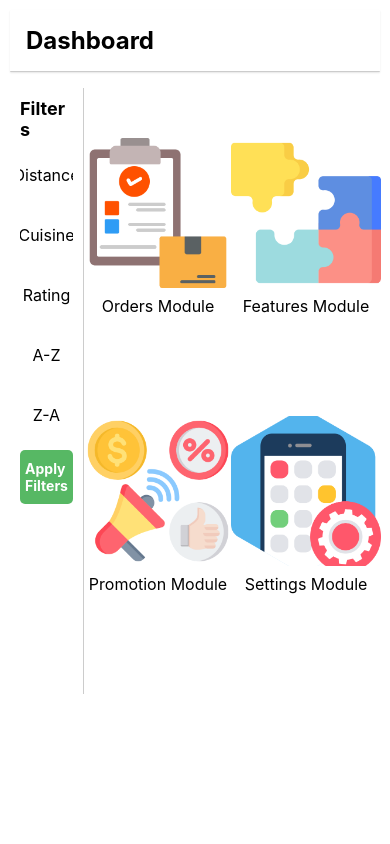
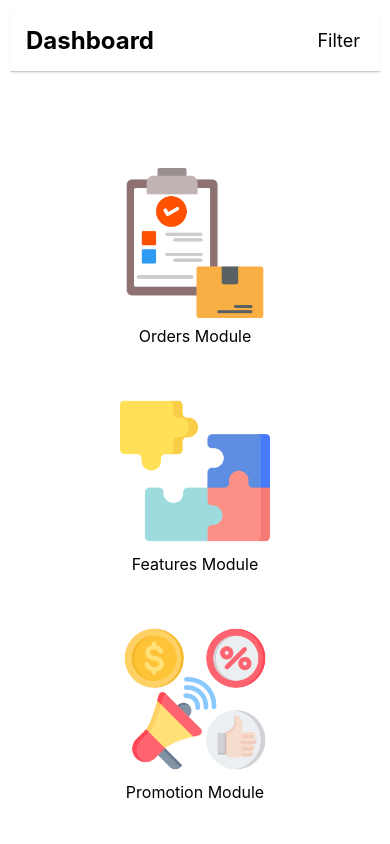
Before and after one commit to sangeethkumar/rnweb, a React Native app: screen /Dashboard in a window 390 px wide. Shown: the top 844 px of the page. Built offline with nearby package versions, Linux system fonts and the light colour scheme.

Commit message:
Clean up

```diff
--- a/src/MainModule/Navigations/AppNavigator.tsx
+++ b/src/MainModule/Navigations/AppNavigator.tsx
@@ -1,29 +1,29 @@
 import React from "react";
-import {createStackNavigator} from "@react-navigation/stack";
+import { createStackNavigator } from "@react-navigation/stack";
 import OrdersScreen from "../../OrdersModule/Screens/OrdersScreen";
 import DashboardScreen from "../Screens/DashboardScreen";
 import FeaturesScreen from "../../FeaturesModule/Screens/FeaturesScreen";
 import PromotionScreen from "../../PromotionModule/Screens/PromotionScreen";
 import SettingsScreen from "../../SettingsModule/Screens/SettingsScreen";
-import {useScreenModes} from "../ResponsiveUI/ResponsiveUI";
-import {MyResponsiveContext} from '../ResponsiveUI/ResponsiveUIContext';
+import { useScreenModes } from "../ResponsiveUI/ResponsiveUI";
+import { MyResponsiveContext } from "../ResponsiveUI/ResponsiveUIContext";
 
 const Stack = createStackNavigator();
 
 const AppNavigator: React.FC = () => {
-    const screenModes = useScreenModes();
+  const currentViewMode = useScreenModes();
 
   return (
-        <MyResponsiveContext.Provider value={screenModes}>
+    <MyResponsiveContext.Provider value={currentViewMode}>
       <Stack.Navigator
         initialRouteName="Dashboard"
-                screenOptions={{headerShown: false}}
+        screenOptions={{ headerShown: false }}
       >
-                <Stack.Screen name="Dashboard" component={DashboardScreen}/>
-                <Stack.Screen name="Orders" component={OrdersScreen}/>
-                <Stack.Screen name="Features" component={FeaturesScreen}/>
-                <Stack.Screen name="Promotion" component={PromotionScreen}/>
-                <Stack.Screen name="Settings" component={SettingsScreen}/>
+        <Stack.Screen name="Dashboard" component={DashboardScreen} />
+        <Stack.Screen name="Orders" component={OrdersScreen} />
+        <Stack.Screen name="Features" component={FeaturesScreen} />
+        <Stack.Screen name="Promotion" component={PromotionScreen} />
+        <Stack.Screen name="Settings" component={SettingsScreen} />
       </Stack.Navigator>
     </MyResponsiveContext.Provider>
   );
--- a/src/MainModule/ResponsiveUI/ResponsiveHelpers.tsx
+++ b/src/MainModule/ResponsiveUI/ResponsiveHelpers.tsx
@@ -1,68 +1,45 @@
-import {Dimensions} from "react-native";
-import {DIMENSION_MODES, LARGE_SCREEN_WIDTH, SMALL_SCREEN_WIDTH, TABLET_SCREEN_WIDTH,} from "./ResponsiveConstants";
-import {isWeb} from "../utils/AppHelper";
+import { Dimensions } from "react-native";
+import {
+  DIMENSION_MODES,
+  SMALL_SCREEN_WIDTH,
+  TABLET_SCREEN_WIDTH,
+} from "./ResponsiveConstants";
+import { isWeb } from "../utils/AppHelper";
 
 // Get the device width and height using Dimensions
-const {width: deviceWidth, height: deviceHeight} = Dimensions.get("window");
+const { width: deviceWidth, height: deviceHeight } = Dimensions.get("window");
 
 // Check if the device is in landscape mode
 export const isLandscapeDevice = deviceWidth >= deviceHeight;
-
-// Determine the device mode based on screen width
-export const getDeviceMode = () => {
-    if (isLandscapeDevice) {
-        return DIMENSION_MODES.IS_TABLET_LANDSCAPE_MODE;
-    }
-    if (deviceWidth > TABLET_SCREEN_WIDTH) {
-        return DIMENSION_MODES.IS_TABLET_PORTRAIT_MODE;
-    }
-    if (deviceWidth > SMALL_SCREEN_WIDTH) {
-        return DIMENSION_MODES.IS_MOBILE_MODE;
-    }
-    return DIMENSION_MODES.IS_WEB_MODE;
-};
 
 // Determine the dimension mode of the screen based on window dimensions
 export const getDimensionModeOfScreen = (window) => {
   if (!window || !window.width || !window.height) {
     // If window dimensions are not available, assume large screen mode
-        return DIMENSION_MODES.IS_WEB_MODE;
+    return DIMENSION_MODES.IS_LANDSCAPE_MODE;
   }
-
-    const {width: screenWidth, height: screenHeight} = window;
-
-    if (screenWidth > LARGE_SCREEN_WIDTH &&
-        screenWidth > screenHeight) {
-        return DIMENSION_MODES.IS_WEB_MODE;
+  const { width: screenWidth, height: screenHeight } = window;
+  if (screenWidth >= TABLET_SCREEN_WIDTH && screenWidth > screenHeight) {
+    return DIMENSION_MODES.IS_LANDSCAPE_MODE;
   }
-
-    if (screenWidth >= TABLET_SCREEN_WIDTH &&
-        screenWidth <= LARGE_SCREEN_WIDTH &&
-        screenWidth > screenHeight) {
-        return DIMENSION_MODES.IS_TABLET_LANDSCAPE_MODE;
-    }
-
-    if (screenWidth >= SMALL_SCREEN_WIDTH &&
+  if (
+    screenWidth >= SMALL_SCREEN_WIDTH &&
     screenWidth < TABLET_SCREEN_WIDTH &&
-        screenWidth < screenHeight) {
+    screenWidth < screenHeight
+  ) {
     return DIMENSION_MODES.IS_TABLET_PORTRAIT_MODE;
   }
-
   if (screenWidth < SMALL_SCREEN_WIDTH && screenWidth < screenHeight) {
     return DIMENSION_MODES.IS_MOBILE_MODE;
   }
 
-    // Default to large screen mode if no conditions are met
-    return DIMENSION_MODES.IS_WEB_MODE;
+  // Default to large screen mode if no conditions are met we can change if mobile if we want
+  return DIMENSION_MODES.IS_LANDSCAPE_MODE;
 };
 
-export const isLandscapeMode = (context) => {
+export const isLandscapeMode = (currentViewMode) => {
   if (!isWeb) {
     return isLandscapeDevice;
   }
-
-    const isLargeScreenMode = context?.isWebMode || false;
-    const isTabletLandscapeMode = context?.isTabletLandscapeMode || false;
-
-    return isLargeScreenMode || isTabletLandscapeMode;
+  return currentViewMode === DIMENSION_MODES.IS_LANDSCAPE_MODE || false;
 };
--- a/src/MainModule/ResponsiveUI/ResponsiveStyle.tsx
+++ b/src/MainModule/ResponsiveUI/ResponsiveStyle.tsx
@@ -1,71 +1,23 @@
-import {StyleSheet} from "react-native";
-import {isWeb} from "../utils/AppHelper";
+import { StyleSheet } from "react-native";
+import { DIMENSION_MODES } from "./ResponsiveConstants";
 
-const ResponsiveStyle = ({
-                             defaultStyle,
-                             tabletPortraitStyle,
-                             tabletLandscapeStyle,
-                             webStyle,
-                             webLargeScreenStyle,
-                             webTabletLandscapeStyle,
-                             webTabletPortraitStyle,
-                             webSmallScreenStyle,
-                         }, viewMode) => {
-    let styles = {
-        ...defaultStyle,
-    };
+const ResponsiveStyle = (
+  { landScapeStyle, tabletPortraitStyle, mobileStyle },
+  viewMode
+) => {
+  let styles;
+  switch (viewMode) {
+    case DIMENSION_MODES.IS_LANDSCAPE_MODE:
+      styles = { ...mobileStyle, ...landScapeStyle };
+      break;
+    case DIMENSION_MODES.IS_TABLET_PORTRAIT_MODE:
+      styles = { ...mobileStyle, ...tabletPortraitStyle };
+      break;
+    default:
+      styles = mobileStyle;
+  }
 
-    if (isWeb) {
-        styles = {
-            ...styles,
-            ...webStyle,
-        };
-
-        if (viewMode?.isWebMode) {
-            styles = {
-                ...styles,
-                ...webLargeScreenStyle,
-                ...tabletLandscapeStyle,
-                ...webTabletLandscapeStyle,
-            };
-        } else if (viewMode?.isTabletLandscapeMode) {
-            styles = {
-                ...styles,
-                ...tabletLandscapeStyle,
-                ...webTabletLandscapeStyle,
-            };
-        } else if (viewMode?.isTabletPortraitMode) {
-            styles = {
-                ...styles,
-                ...tabletPortraitStyle,
-                ...webTabletPortraitStyle,
-            };
-        } else if (viewMode?.isMobileMode) {
-            styles = {
-                ...styles,
-                ...webSmallScreenStyle,
-            };
-        }
-    } else {
-        if (viewMode?.isWebMode) {
-            styles = {
-                ...styles,
-                ...tabletLandscapeStyle,
-            };
-        } else if (viewMode?.isTabletPortraitMode) {
-            styles = {
-                ...styles,
-                tabletPortraitStyle,
-            };
-        } else if (viewMode?.isTabletLandscapeMode) {
-            styles = {
-                ...styles,
-                tabletLandscapeStyle,
-            };
-        }
-    }
-
-    return StyleSheet.create(styles);
-}
+  return StyleSheet.create(styles);
+};
 
 export default ResponsiveStyle;
--- a/src/MainModule/ResponsiveUI/ResponsiveUI.tsx
+++ b/src/MainModule/ResponsiveUI/ResponsiveUI.tsx
@@ -1,14 +1,13 @@
-import {Dimensions} from "react-native";
-import {useEffect, useMemo, useState} from "react";
-import {isWeb} from "../utils/AppHelper";
-import {getDeviceMode, getDimensionModeOfScreen} from "./ResponsiveHelpers";
-import {DIMENSION_MODES} from "./ResponsiveConstants";
+import { Dimensions } from "react-native";
+import { useEffect, useMemo, useState } from "react";
+import { isWeb } from "../utils/AppHelper";
+import { getDimensionModeOfScreen } from "./ResponsiveHelpers";
 
 const deviceWindow = Dimensions.get("window");
 const initialMode = getDimensionModeOfScreen(deviceWindow);
 
 export function useScreenModes() {
-    const [currentMode, setCurrentMode] = useState(initialMode);
+  const [currentViewMode, setCurrentViewMode] = useState(initialMode);
 
   useEffect(() => {
     let deviceEventListener = null;
@@ -30,20 +29,10 @@ export function useScreenModes() {
       const mode = getDimensionModeOfScreen(data.window);
       console.log("mode:", mode);
       if (mode) {
-                setCurrentMode(mode);
+        setCurrentViewMode(mode);
       }
     }
   };
 
-    return useMemo(() => {
-        let deviceMode = isWeb ? currentMode : getDeviceMode();
-        return {
-            isWebMode: deviceMode === DIMENSION_MODES.IS_WEB_MODE,
-            isTabletLandscapeMode:
-                deviceMode === DIMENSION_MODES.IS_TABLET_LANDSCAPE_MODE,
-            isTabletPortraitMode:
-                deviceMode === DIMENSION_MODES.IS_TABLET_PORTRAIT_MODE,
-            isMobileMode: deviceMode === DIMENSION_MODES.IS_MOBILE_MODE,
-        };
-    }, [currentMode]);
+  return currentViewMode;
 }
--- a/src/MainModule/ResponsiveUI/ResponsiveUIContext.tsx
+++ b/src/MainModule/ResponsiveUI/ResponsiveUIContext.tsx
@@ -1,15 +1,12 @@
-import React, {useContext} from "react";
+import React, { useContext } from "react";
 import ResponsiveStyle from "./ResponsiveStyle";
+import { DIMENSION_MODES } from "./ResponsiveConstants";
 
-export const INITIAL_MODES = {
-    isWebMode: false,
-    isTabletLandscapeMode: false,
-    isTabletPortraitMode: false,
-    isMobileMode: false,
-};
-export const MyResponsiveContext = React.createContext(INITIAL_MODES);
+export const MyResponsiveContext = React.createContext(
+  DIMENSION_MODES.IS_LANDSCAPE_MODE
+);
 
 export default function useResponsiveStyle(style) {
-    const mode = useContext(MyResponsiveContext);
-    return ResponsiveStyle(style, mode);
+  const currentViewMode = useContext(MyResponsiveContext);
+  return ResponsiveStyle(style, currentViewMode);
 }
--- a/src/MainModule/Screens/DashboardScreen.tsx
+++ b/src/MainModule/Screens/DashboardScreen.tsx
@@ -14,7 +14,7 @@ interface IDashboardScreen {
 
 const DashboardScreen: React.FC = ({ navigation }: IDashboardScreen) => {
   const styles = useResponsiveStyle(dashboardStyles);
-  const mode = useContext(MyResponsiveContext);
+  const currentViewMode = useContext(MyResponsiveContext);
   useEffect(() => {
     return () => {
       FirebaseAnalytics.init();
@@ -39,9 +39,9 @@ const DashboardScreen: React.FC = ({ navigation }: IDashboardScreen) => {
 
   return (
     <ScrollView style={styles.container}>
-      <DashboardHeader showFilter={!isLandscapeMode(mode)} />
+      <DashboardHeader showFilter={!isLandscapeMode(currentViewMode)} />
       <View style={styles.centerContainer}>
-        {isLandscapeMode(mode) && (
+        {isLandscapeMode(currentViewMode) && (
           <View style={styles.filterContainer}>
             <FilterBar />
           </View>
--- a/src/MainModule/Styles/dashboardStyles.tsx
+++ b/src/MainModule/Styles/dashboardStyles.tsx
@@ -1,7 +1,6 @@
-import ResponsiveStyle from "../ResponsiveUI/ResponsiveStyle";
 // @ts-ignore
 export const dashboardStyles = {
-  defaultStyle: {
+  mobileStyle: {
     container: {
       flex: 1,
       padding: 10,
@@ -35,7 +34,7 @@ export const dashboardStyles = {
       fontSize: 16,
     },
   },
-  tabletLandscapeStyle: {
+  landScapeStyle: {
     moduleContainer: {
       flexDirection: "row",
       justifyContent: "space-between",
```
Also changed, not shown: src/MainModule/ResponsiveUI/ResponsiveConstants.tsx (+3 -4 lines). Lines whose indentation alone changed are shown as unchanged.
